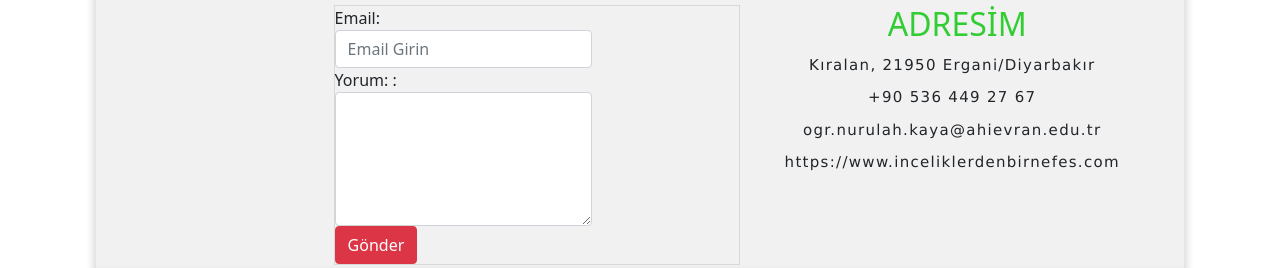
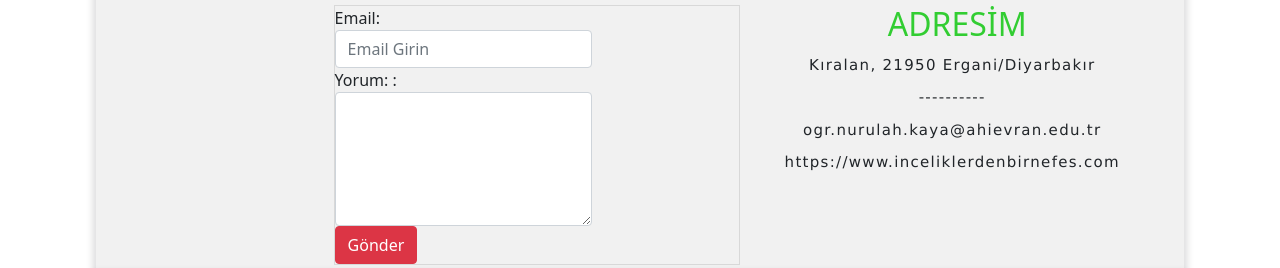
Before and after one commit to nurllhk/HTML-CSS-projeleri, a plain HTML site: page FitBlog/iletisim.html in a window 1280 px wide. Shown: the part 833-1101 px from the top of the page. Drawn offline with nearby package versions, Linux system fonts and the light colour scheme.

Commit message:
Update iletisim.html

```diff
--- a/FitBlog/iletisim.html
+++ b/FitBlog/iletisim.html
@@ -95,7 +95,7 @@
 
                         </span>
                         <span class="spanım">
-                            +90 536 449 27 67
+                            ----------
                         </span>
                         <span class="spanım">
                             ogr.nurulah.kaya@ahievran.edu.tr
```
